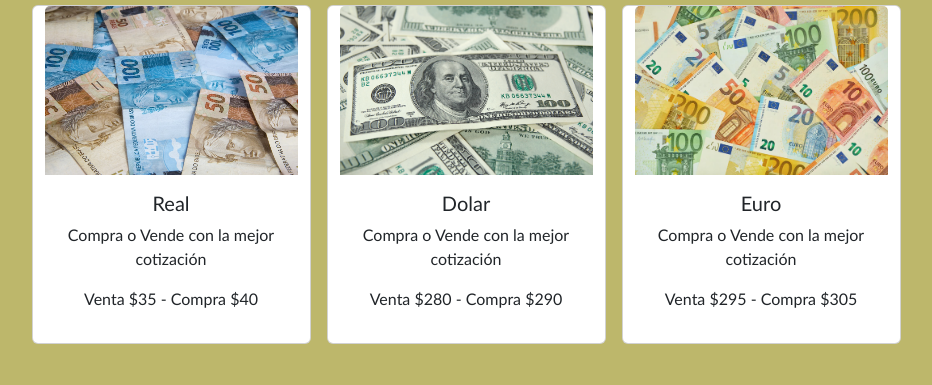
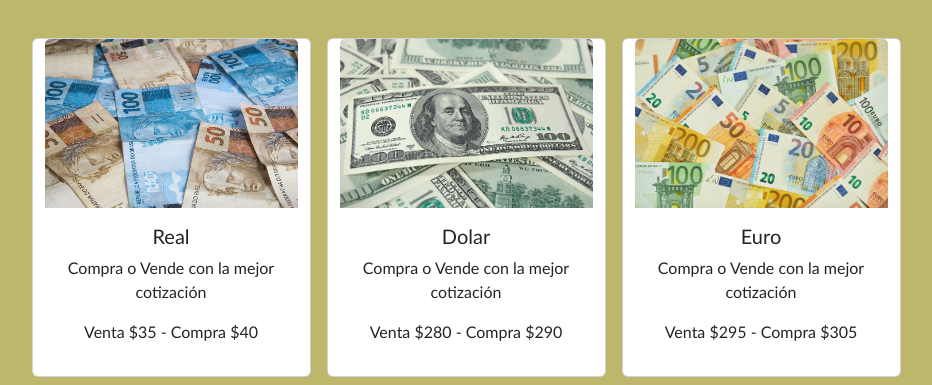
Before and after one commit to HuilenVignatti/casaDeCambio, a website: page index.html in a window 1280 px wide. Shown: the part 139-524 px from the top of the page, without its empty margins (174-1106 px from the left). Drawn offline with nearby package versions, Linux system fonts and the light colour scheme; some packages are replaced by stand-ins of ours; a script that the page names is missing.

Commit message:
cambio cards con fetch

```diff
--- a/index.html
+++ b/index.html
@@ -25,8 +25,14 @@
         <h3>La mejor cotización regional</h3>
     </section>
 
-    <div id="cardMoneda" class="container row gap-3 justify-content-center">
-    </div>
+
+
+        <hr>
+       <div id="lista" class="container row gap-3 justify-content-center">
+
+        </div>
+
+
 
 <section class="form-container">
 
--- a/js/app.js
+++ b/js/app.js
@@ -11,6 +11,29 @@ class Moneda {
 }
 
 
+const lista = document.getElementById("lista")
+
+fetch(`./js/prod.json`)
+.then(response => response.json())
+.then(res=> {
+   res.forEach(post => {
+     const div = document.createElement("div");
+     div.className = "card col-8 col-md-6 col-lg-3"
+     div.innerHTML = `
+     <div class="cards-container">
+     <img src="${post.url}" class="card-img-top" alt="Moneda Extranjera">
+       <div class="card-body">
+       <h5 class="card-title">${post.nombre}</h5>
+       <p class="card-text">Compra o Vende con la mejor cotización</p>
+       <p>Venta $${post.precioVenta} - Compra $${post.precioCompra}</p>
+
+     </div>`;
+
+                 lista.append(div);
+
+            })
+})
+
 
 const monedas = []
 monedas.push (new Moneda (1, "Real", 35, 40, url="img/reales-brasil.jpg",href="real.html"));
@@ -21,21 +44,7 @@ let cardMoneda = document.getElementById ("cardMoneda");
 
 localStorage.setItem("array de monedas", monedas)
 
-for (const moneda of monedas){
-    let div = document.createElement ("div");
-    div.className = "card col-8 col-md-6 col-lg-3"
-    div.innerHTML = `
-    <div class="cards-container">
-    <img src="${moneda.url}" class="card-img-top" alt="Moneda Extranjera">
-      <div class="card-body">
-      <h5 class="card-title">${moneda.nombre}</h5>
-      <p class="card-text">Compra o Vende con la mejor cotización</p>
-      <p>Venta $${moneda.precioVenta} - Compra $${moneda.precioCompra}</p>
 
-    </div>`
-    cardMoneda.append (div);
-
-}
 function convertir (){
   let monto = parseInt( document.getElementById("monto").value);
     let resultado = 0;
--- a/js/prod.JSON
+++ b/js/prod.JSON
@@ -1,5 +1,6 @@
 [
     {
+        "url": "img/reales-brasil.jpg",
         "id": 1,
         "nombre": "Real",
         "precioVenta": 35 ,
@@ -8,6 +9,7 @@
 
     },
     {
+        "url": "img/dolarbillete.png",
         "id":2,
         "nombre": "Dolar",
         "precioVenta": 280 ,
@@ -16,6 +18,7 @@
 
     },
     {
+        "url": "img/eurobillete.webp",
         "id": 3,
         "nombre": "Euro",
         "precioVenta": 295 ,
```
